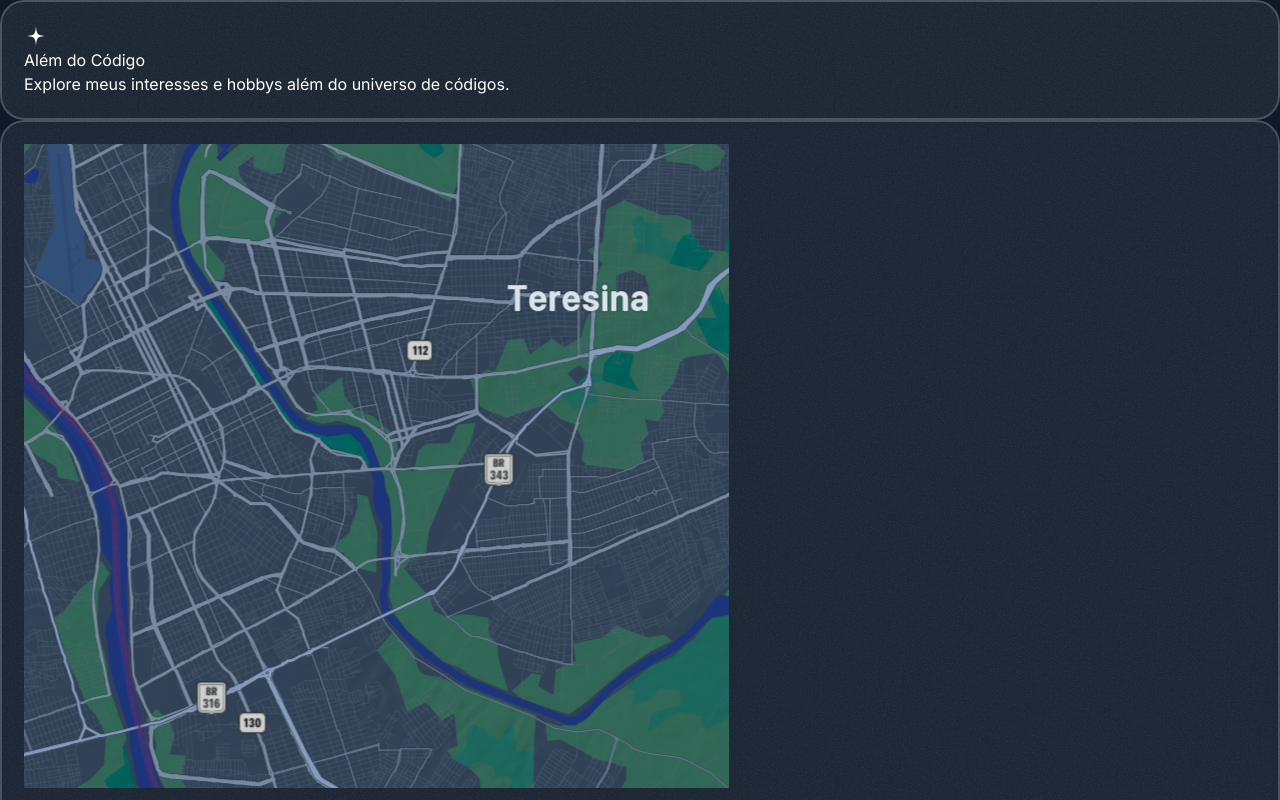
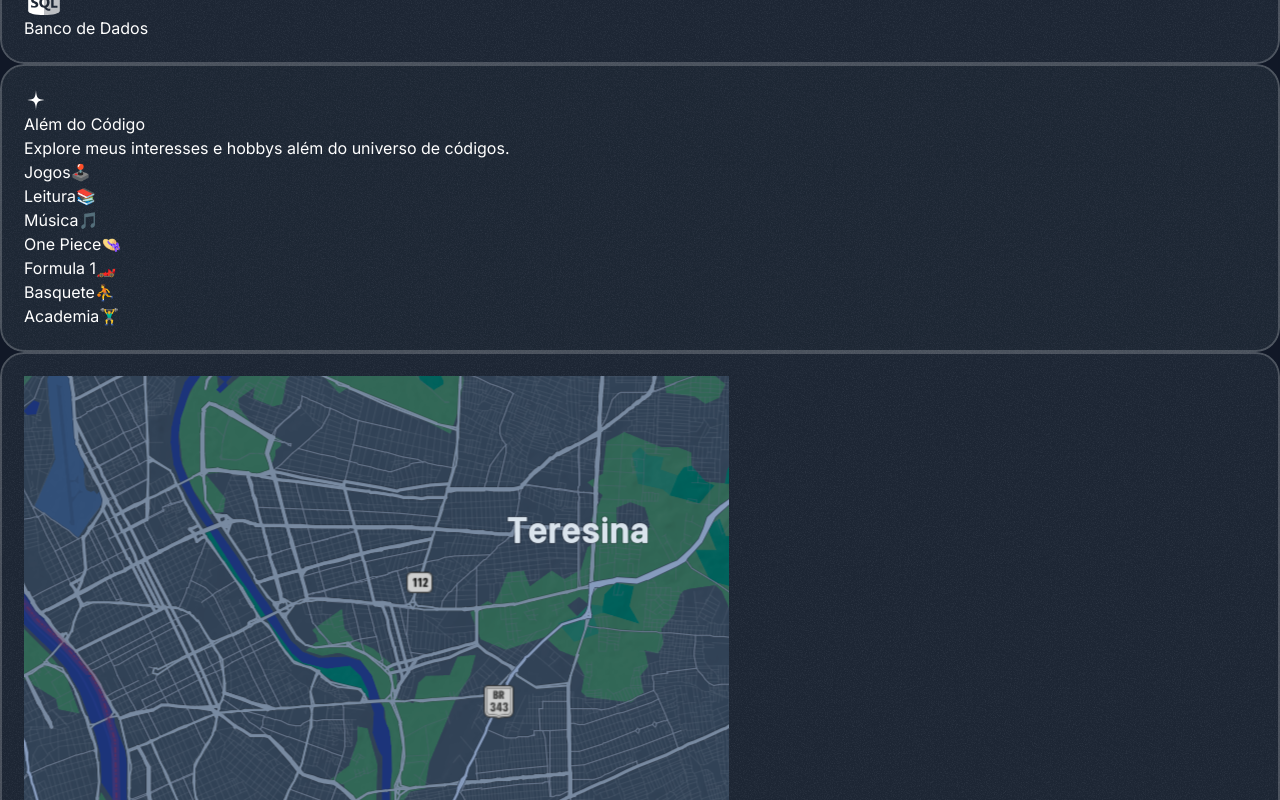
Before and after one commit to lucazolvr/portifoliosite, a Next.js app: page / in a window 1280 px wide. Shown: the part 4753-5553 px from the top of the page. Built offline with nearby package versions, Linux system fonts and the light colour scheme.

Commit message:
add hobbies section to AboutSection with emoji representation for enhanced personal engagement

```diff
--- a/src/sections/About.tsx
+++ b/src/sections/About.tsx
@@ -50,9 +50,40 @@ const toolboxItems = [
   },
 ];
 
+const hobbies = [
+  {
+    title: "Jogos",
+    emoji: "🕹️",
+  },
+  {
+    title: "Leitura",
+    emoji: "📚",
+  },
+  {
+    title: "Música",
+    emoji: "🎵",
+  },
+  {
+    title: "One Piece",
+    emoji: "👒",
+  },
+  {
+    title: "Formula 1",
+    emoji: "🏎️",
+  },
+  {
+    title: "Basquete",
+    emoji: "⛹️",
+  },
+  {
+    title: "Academia",
+    emoji: "🏋️‍♂️",
+  },
+];
+
 export const AboutSection = () => {
   return (
-    <div className="pb-96">
+    <div className="py-16">
       <SectionHeader
         eyebrow="Sobre mim"
         title="Uma Visão Do Meu Universo"
@@ -91,6 +122,14 @@ export const AboutSection = () => {
             <h3>Além do Código</h3>
             <p>Explore meus interesses e hobbys além do universo de códigos.</p>
           </div>
+          <div>
+            {hobbies.map((hobby) => (
+              <div key={hobby.title}>
+                <span>{hobby.title}</span>
+                <span>{hobby.emoji}</span>
+              </div>
+            ))}
+          </div>
         </Card>
         <Card>
           <Image src={mapImage} alt="mapa" />
```
